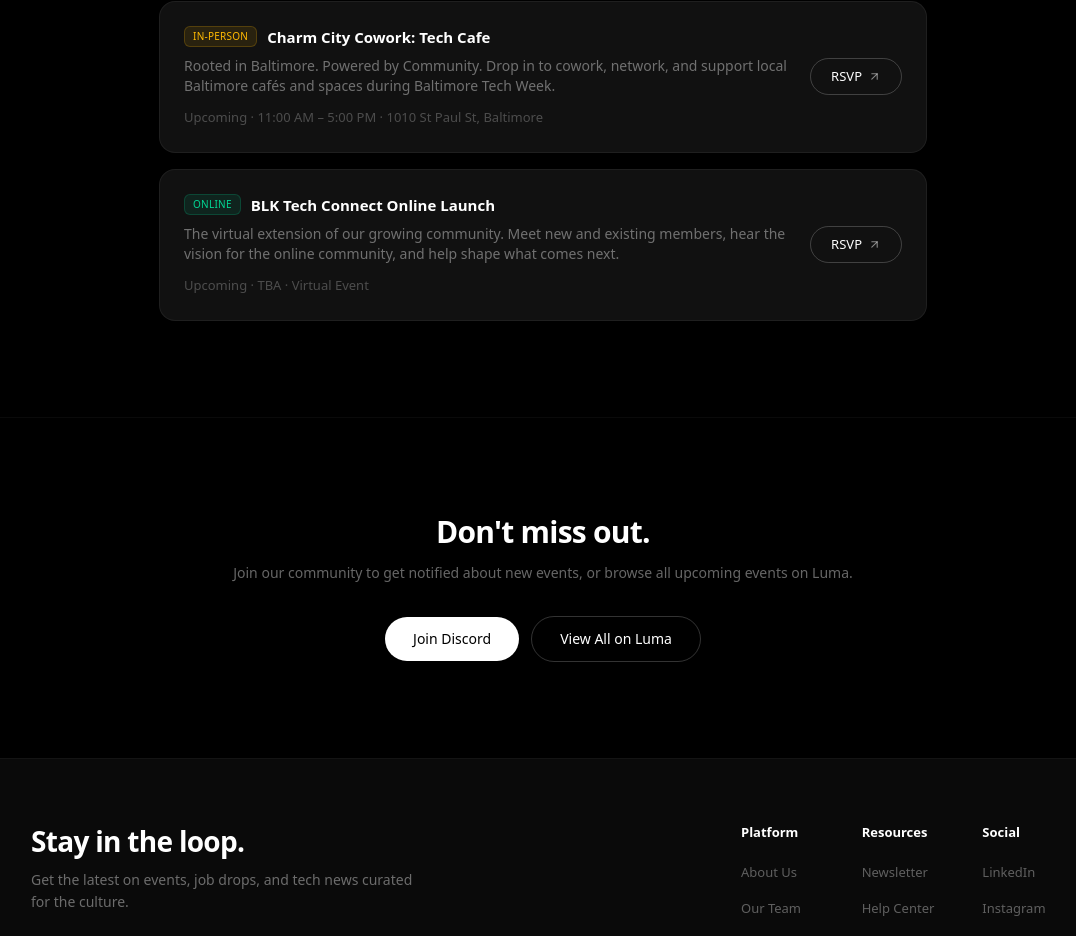
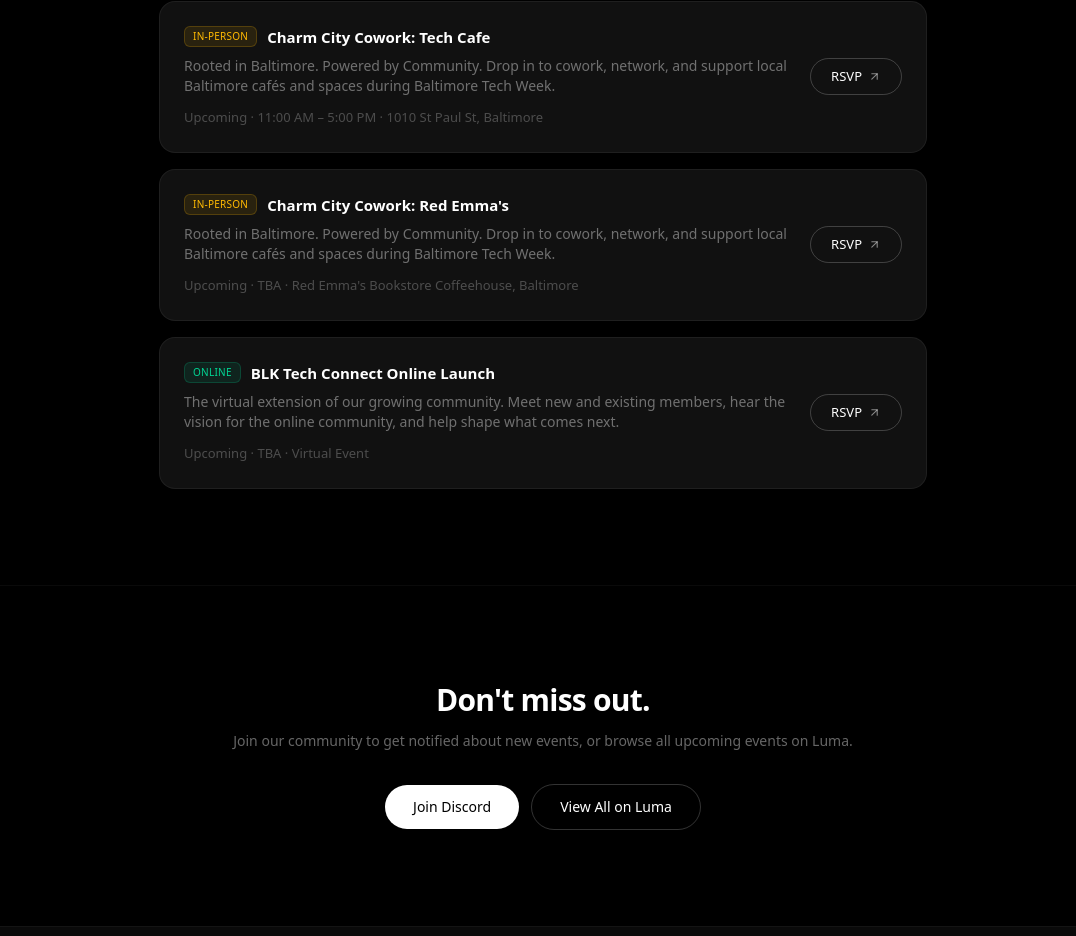
Before and after one commit to kcooperdev/updated-blk-tech-connect, a Next.js app: page /events in a window 1280 px wide. Shown: the part 1056-1992 px from the top of the page, without its empty margins (97-1173 px from the left). Built offline with nearby package versions, Linux system fonts and the light colour scheme.

Commit message:
added red emmas

```diff
--- a/src/app/events/page.tsx
+++ b/src/app/events/page.tsx
@@ -44,6 +44,16 @@
     description:
       "Rooted in Baltimore. Powered by Community. Drop in to cowork, network, and support local Baltimore cafés and spaces during Baltimore Tech Week.",
     rsvpLink: "https://luma.com/pbeegk9h",
+  },
+  {
+    title: "Charm City Cowork: Red Emma's",
+    date: "Upcoming",
+    time: "TBA",
+    type: "In-Person",
+    location: "Red Emma's Bookstore Coffeehouse, Baltimore",
+    description:
+      "Rooted in Baltimore. Powered by Community. Drop in to cowork, network, and support local Baltimore cafés and spaces during Baltimore Tech Week.",
+    rsvpLink: "https://luma.com/dcfsuxe2",
   },
   {
     title: "BLK Tech Connect Online Launch",
```
